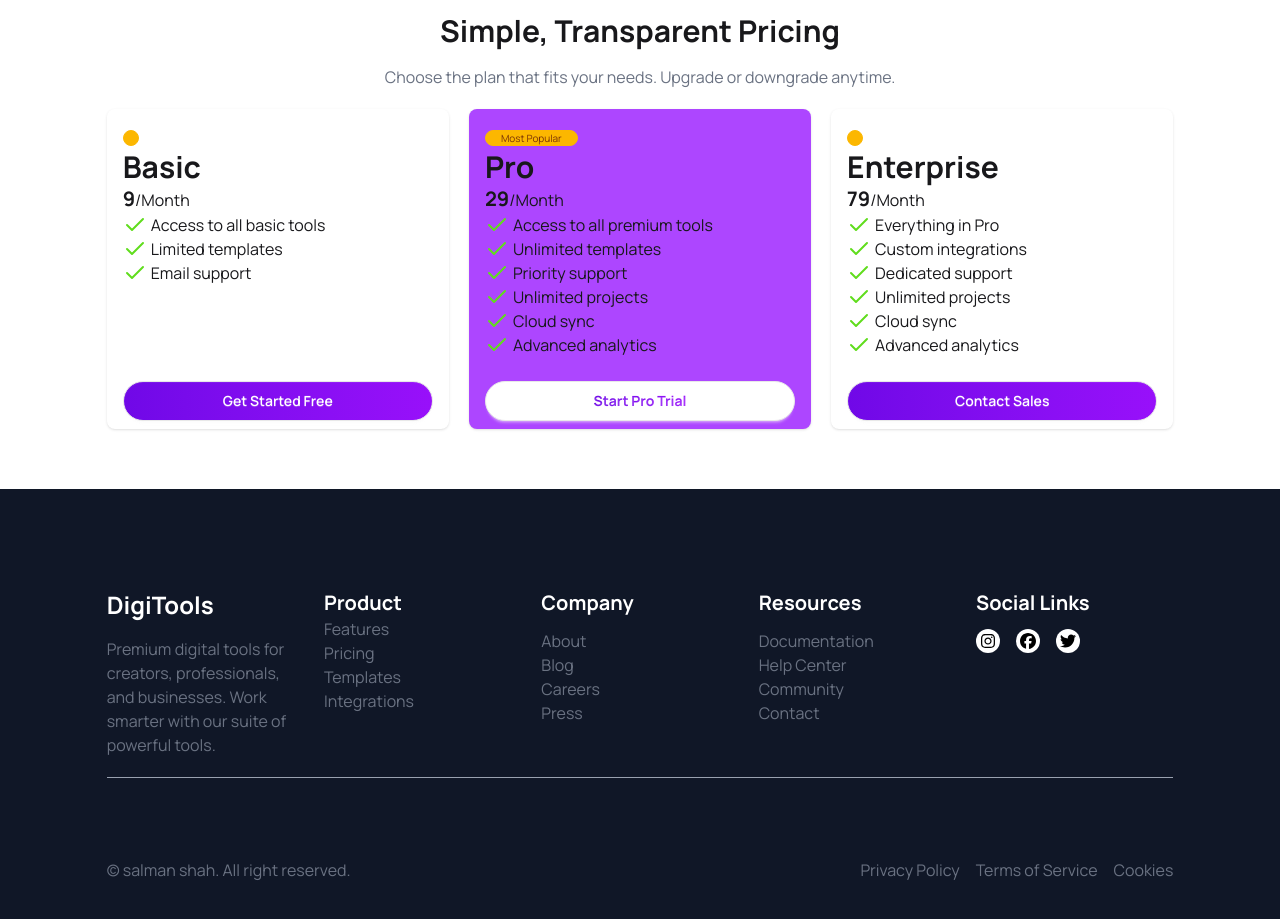
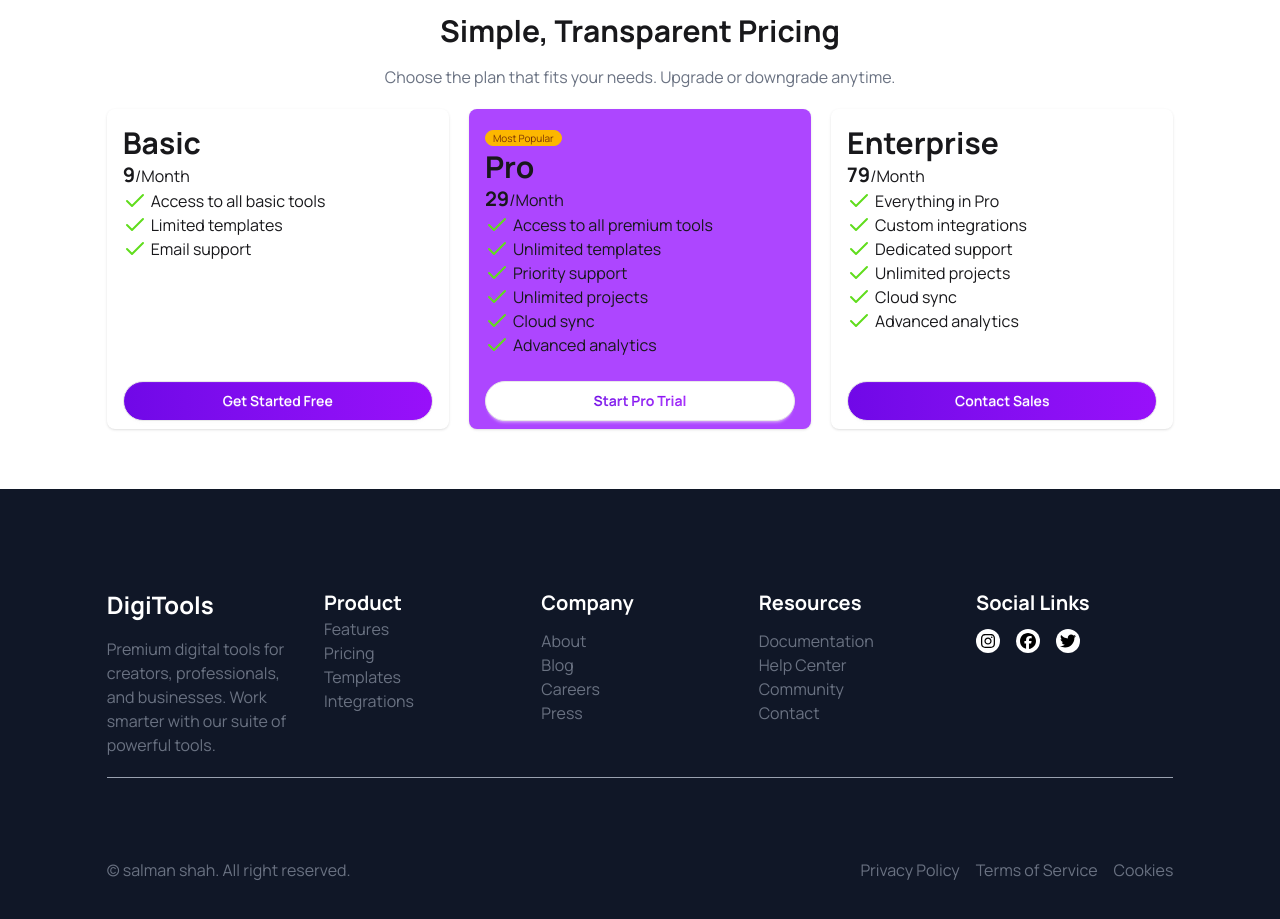
Before and after one commit to salman-ibn-riyaj/assignment-6, a React (Vite) app: page / in a window 1280 px wide. Shown: the part 3300-4219 px from the top of the page. Built offline with nearby package versions, Linux system fonts and the light colour scheme.

Commit message:
pricing middle card style updated

```diff
--- a/src/components/PricingCard.jsx
+++ b/src/components/PricingCard.jsx
@@ -9,6 +9,7 @@ const PricingCard = ({ pricing }) => {
       className={`card ${pricing.most_popular && "bg-purple-500"} shadow-sm flex flex-col p-4 pt-4 pb-2`}
     >
       <div>
+        {/* <div>
           <span className="badge badge-xs badge-warning">
             {pricing.most_popular && (
               <span className="badge badge-xs badge-warning">
@@ -16,6 +17,12 @@ const PricingCard = ({ pricing }) => {
               </span>
             )}
           </span>
+        </div> */}
+        <div>
+          {pricing.most_popular && <span className="badge badge-xs badge-warning">
+                {pricing.tagline}
+              </span>}
+        </div>
         <div className="flex justify-between">
           <h2 className="text-3xl font-bold">{pricing.name}</h2>
         </div>
```
Lines whose indentation alone changed are shown as unchanged.
